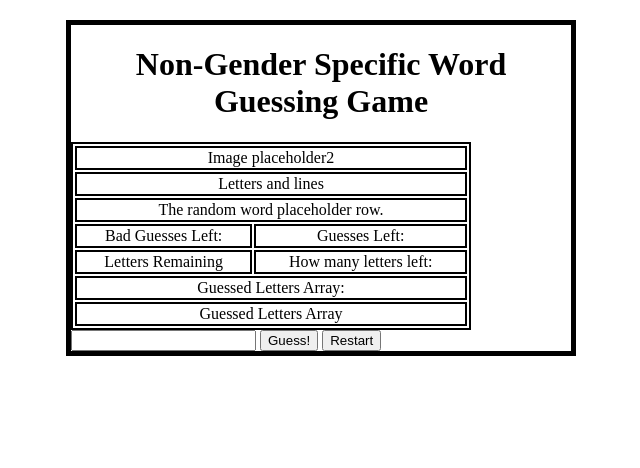
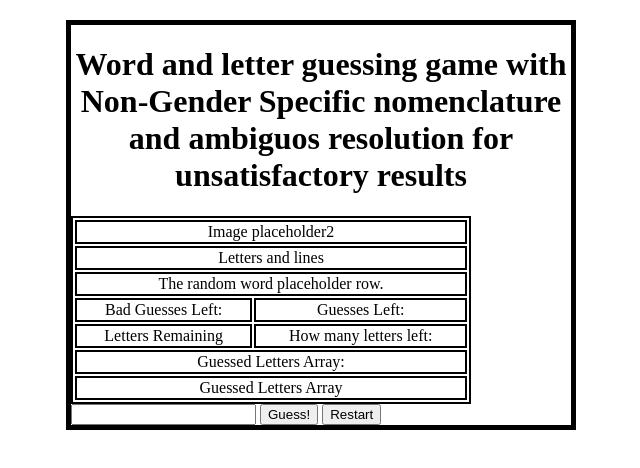
Before and after one commit to Studio42-com/project-hangman, a plain HTML site: page index.html in a window 1280 px wide. Shown: the whole page, without its empty margins (319-959 px from the left). Drawn offline with Linux system fonts and the light colour scheme.

```diff
--- a/index.html
+++ b/index.html
@@ -10,7 +10,7 @@
 </head>
 
 <body>
-<h1>Non-Gender Specific Word Guessing Game</h1>
+<h1>Word and letter guessing game with Non-Gender Specific nomenclature and ambiguos resolution for unsatisfactory results</h1>
 
 <div>
 
```
